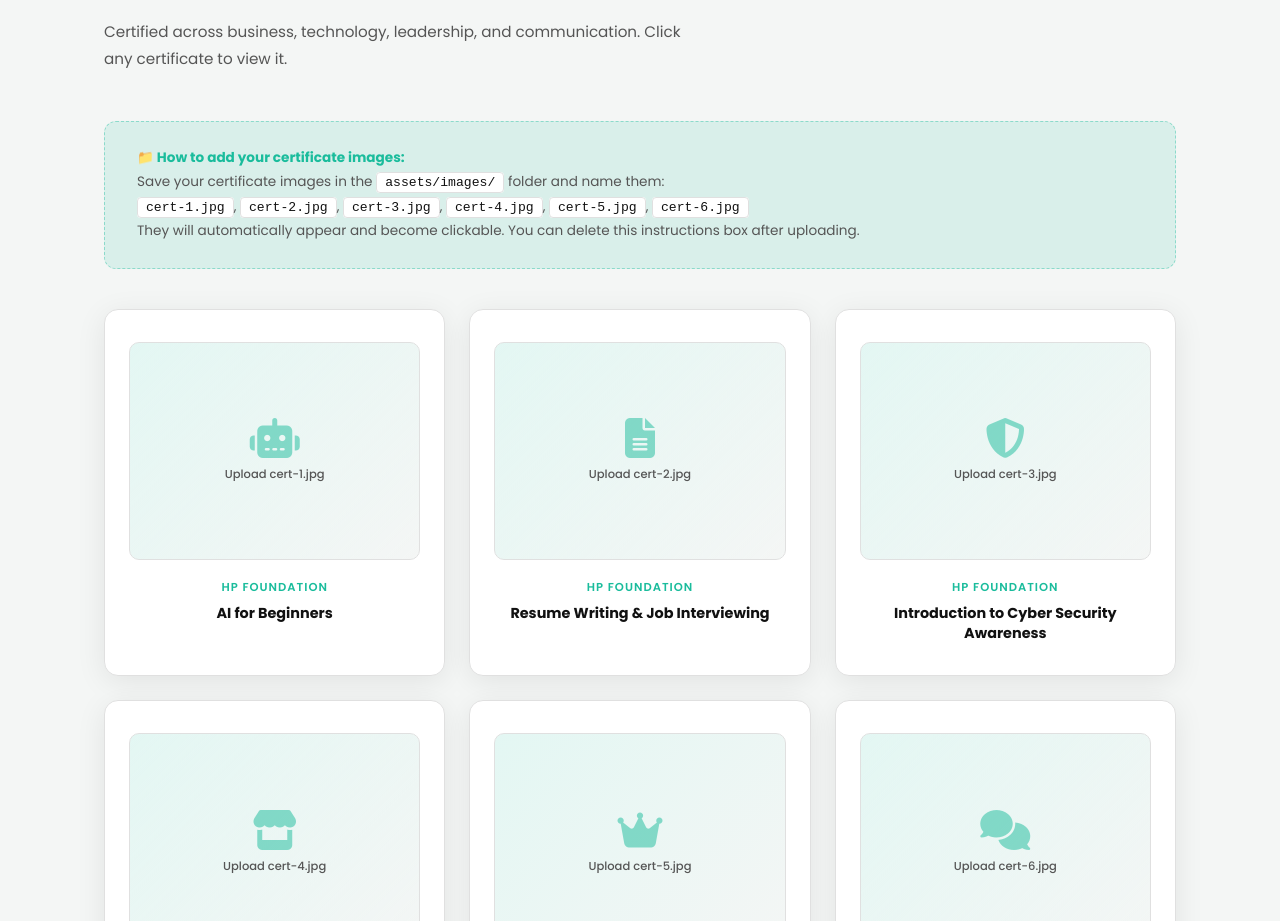
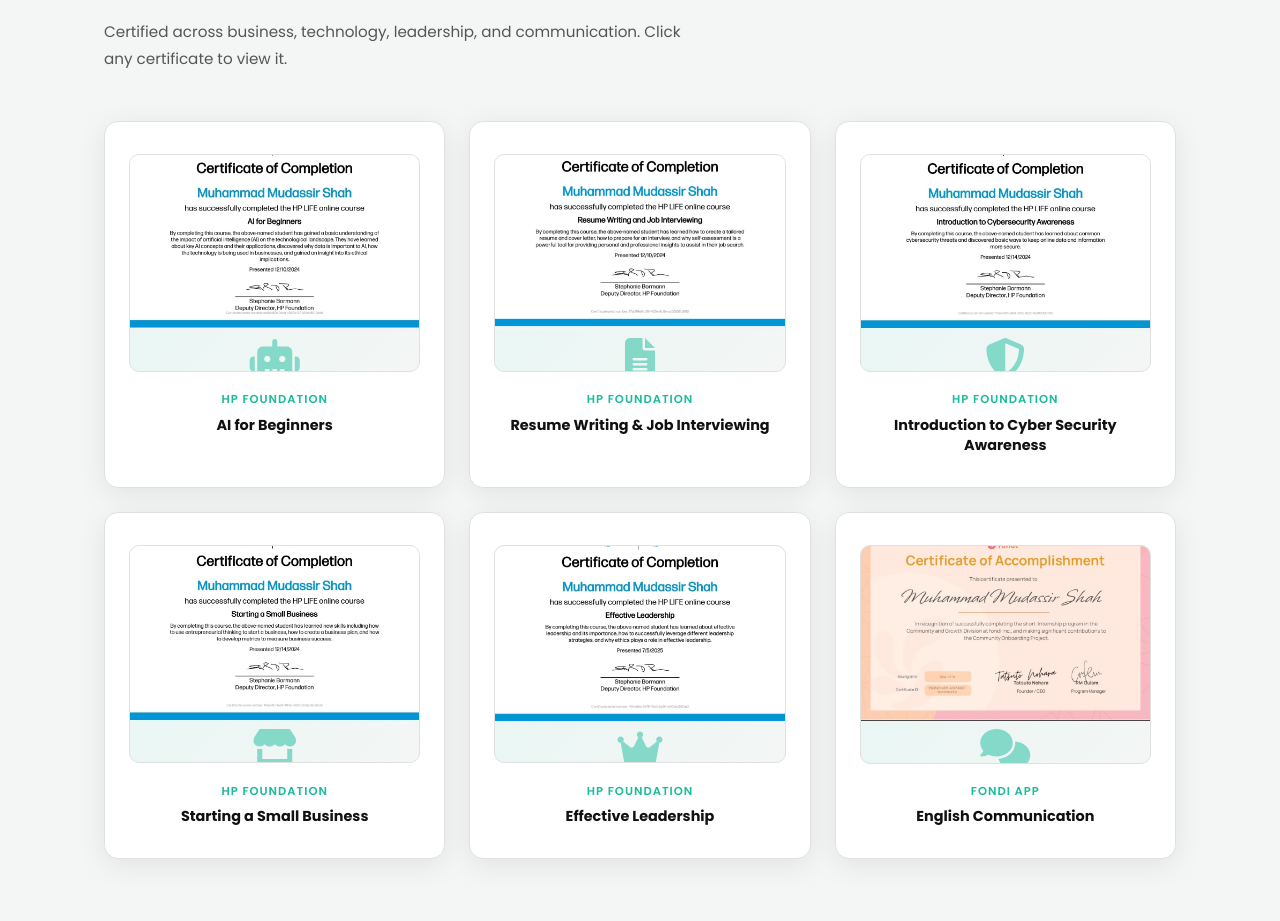
Before and after one commit to Mudassirshah5/portfolio, a plain HTML site: page index.html in a window 1280 px wide. Shown: the part 7340-8261 px from the top of the page. Drawn offline with nearby package versions, Linux system fonts and the light colour scheme.

Commit message:
Show certificate images and remove upload instructions

```diff
--- a/css/style.css
+++ b/css/style.css
@@ -222,7 +222,7 @@ footer{background:var(--bg2);border-top:1px solid var(--border);padding:2.5rem 5
 .cert-card::after{content:'\f00e';font-family:'Font Awesome 6 Free';font-weight:900;position:absolute;top:12px;right:14px;font-size:0.8rem;color:var(--teal);opacity:0;transition:opacity .2s;}
 .cert-card:hover::after{opacity:1;}
 .cert-img-wrap{width:100%;aspect-ratio:4/3;border-radius:10px;overflow:hidden;margin-bottom:1.2rem;border:1px solid var(--border);background:linear-gradient(135deg,var(--teal-light),var(--bg));display:flex;flex-direction:column;align-items:center;justify-content:center;gap:.5rem;}
-.cert-img-wrap img{width:100%;height:100%;object-fit:cover;display:none;}
+.cert-img-wrap img{width:100%;height:100%;object-fit:cover;display:block;}
 .cert-img-wrap i{font-size:2.5rem;color:var(--teal);opacity:0.5;}
 .cert-img-wrap .cert-placeholder-text{font-size:0.72rem;color:var(--text2);font-weight:500;padding:0 1rem;text-align:center;line-height:1.5;}
 .cert-issuer{font-size:0.72rem;font-weight:600;color:var(--teal);text-transform:uppercase;letter-spacing:1px;margin-bottom:.4rem;}
--- a/index.html
+++ b/index.html
@@ -431,13 +431,6 @@
     <div class="divider"></div>
     <p class="section-subtitle">Certified across business, technology, leadership, and communication. Click any certificate to view it.</p>
 
-    <div class="upload-instructions">
-      <strong>📁 How to add your certificate images:</strong><br>
-      Save your certificate images in the <code>assets/images/</code> folder and name them:<br>
-      <code>cert-1.jpg</code>, <code>cert-2.jpg</code>, <code>cert-3.jpg</code>, <code>cert-4.jpg</code>, <code>cert-5.jpg</code>, <code>cert-6.jpg</code><br>
-      They will automatically appear and become clickable. You can delete this instructions box after uploading.
-    </div>
-
     <div class="certs-grid">
       <div class="card cert-card fade-up" data-src="assets/images/cert-1.jpg">
         <div class="cert-img-wrap"><img src="assets/images/cert-1.jpg" alt="AI for Beginners" onerror="this.style.display='none'"/><i class="fas fa-robot"></i><div class="cert-placeholder-text">Upload cert-1.jpg</div></div>
```
Also changed, not shown: assets/images/cert-1.jpg (added), assets/images/cert-2.jpg (added), assets/images/cert-3.jpg (added), assets/images/cert-4.jpg (added), assets/images/cert-5.jpg (added), assets/images/cert-6.jpg (added).
